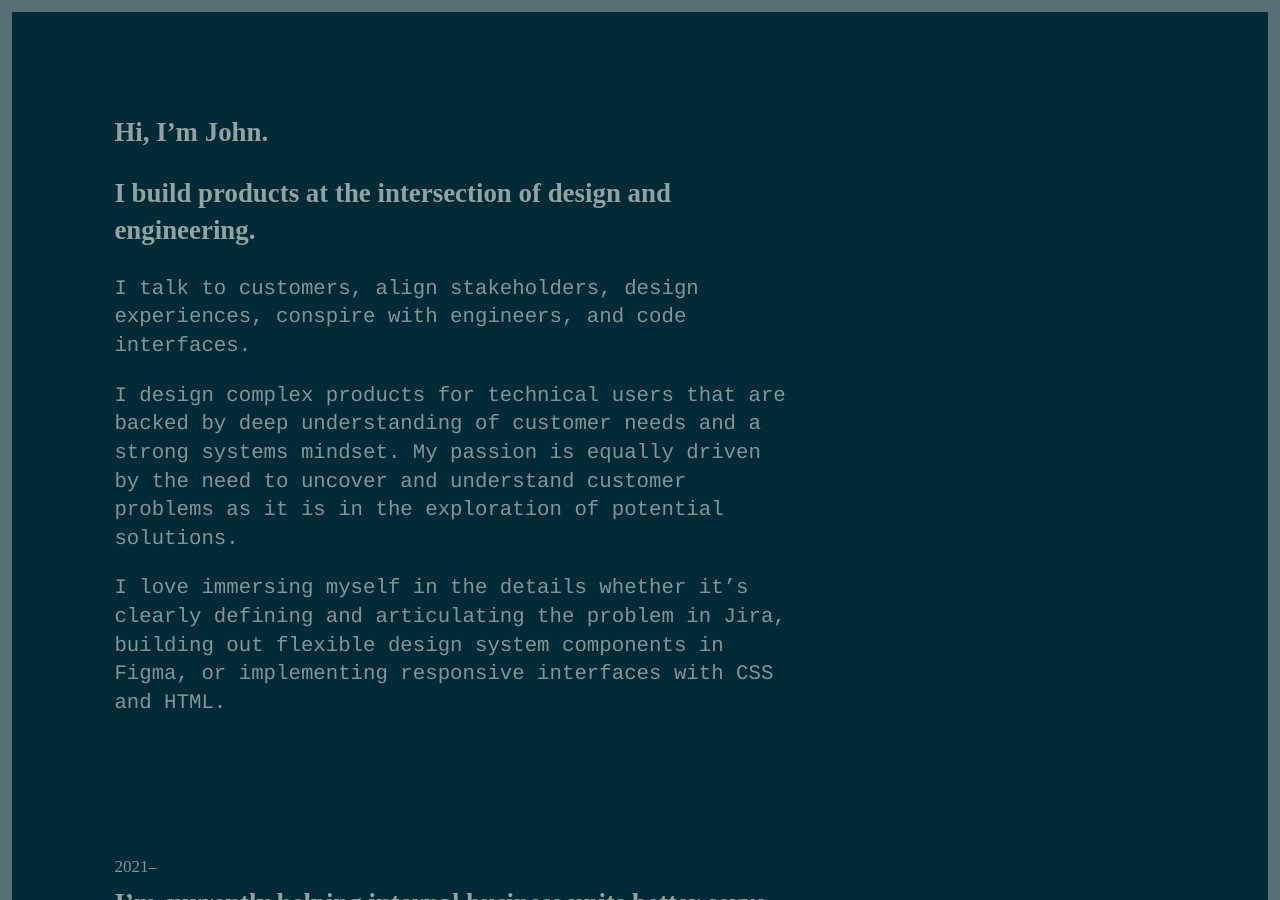
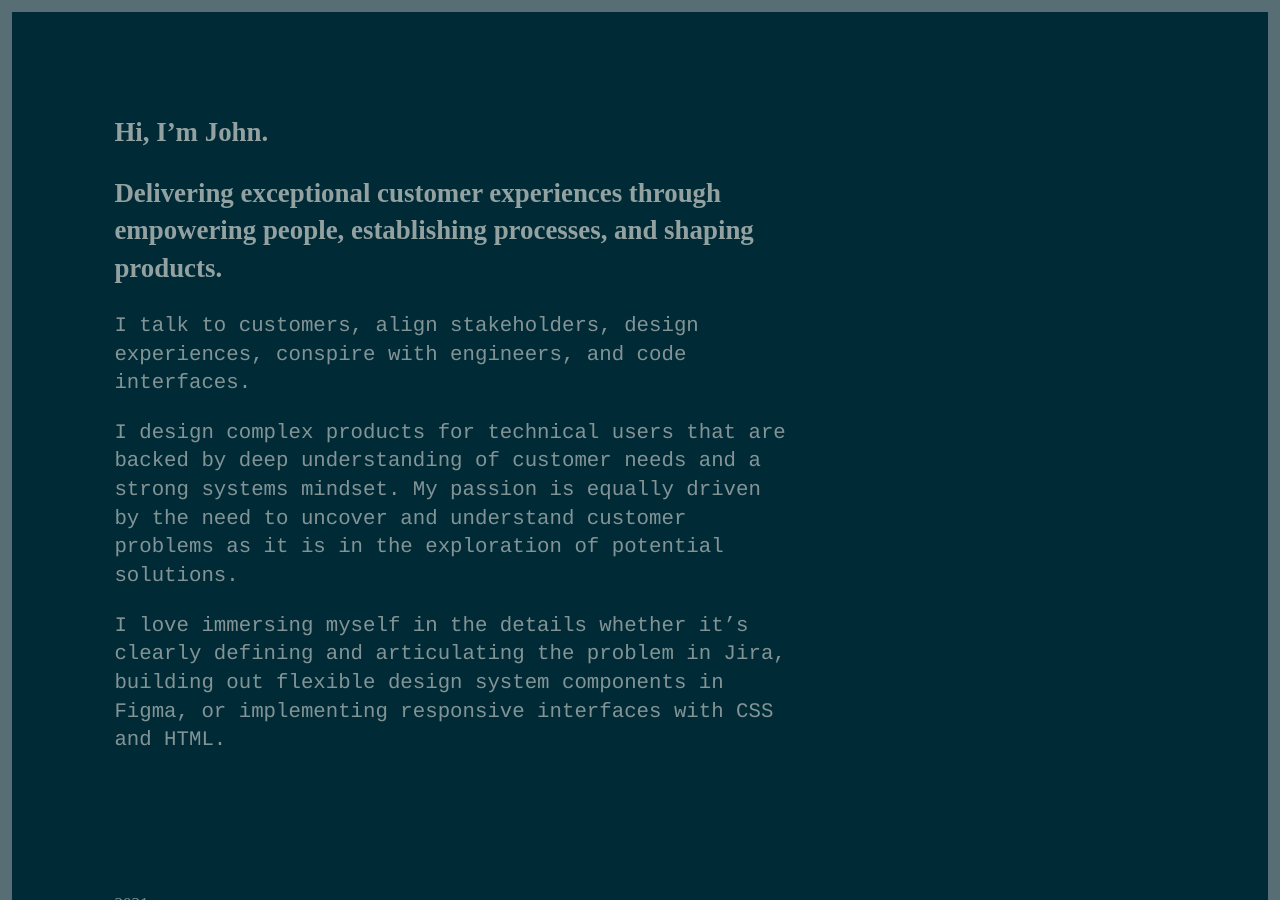
Before and after one commit to jngo/smallepic-jekyll, a Jekyll site: the page built from index.html, in a window 1280 px wide and 900 px high. Built offline with Jekyll 4.4.1, drawn with Linux system fonts in a browser that asks for light colours; some web fonts are replaced.

Commit message:
Updated description.

```diff
--- a/_config.yml
+++ b/_config.yml
@@ -2,7 +2,7 @@
 title: John Ngo
 meta:
   title: Hi, I’m John Ngo
-  description: I build products at the intersection of design and engineering.
+  description: Delivering exceptional customer experiences through empowering people, establishing processes, and shaping products.
   url: http://smallepic.com/
 exclude: ['README.md']
 include: ['.well-known']
--- a/_includes/masthead.html
+++ b/_includes/masthead.html
@@ -1,5 +1,5 @@
 <header>
-  <h1>Hi, I’m John.<br><strong>I build products at the intersection of design and engineering.</strong></h1>
+  <h1>Hi, I’m John.<br><strong>Delivering exceptional customer experiences through empowering people, establishing processes, and shaping products.</strong></h1>
   <p>I talk to customers, align stakeholders, design experiences, conspire with engineers, and code interfaces.</p>
   <p>I design complex products for technical users that are backed by deep understanding of customer needs and a strong systems mindset. My passion is equally driven by the need to uncover and understand customer problems as it is in the exploration of potential solutions.</p>
   <p>I love immersing myself in the details whether it’s clearly defining and articulating the problem in Jira, building out flexible design system components in Figma, or implementing responsive interfaces with CSS and HTML.</p>
```
